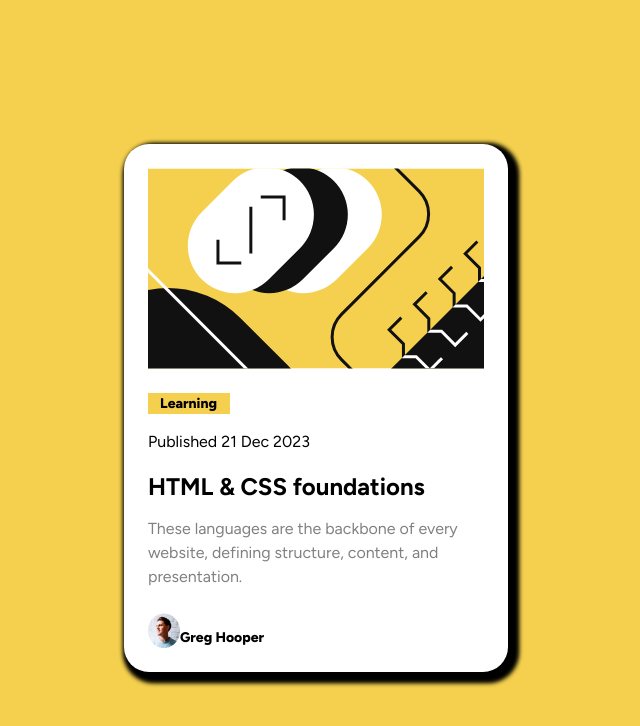
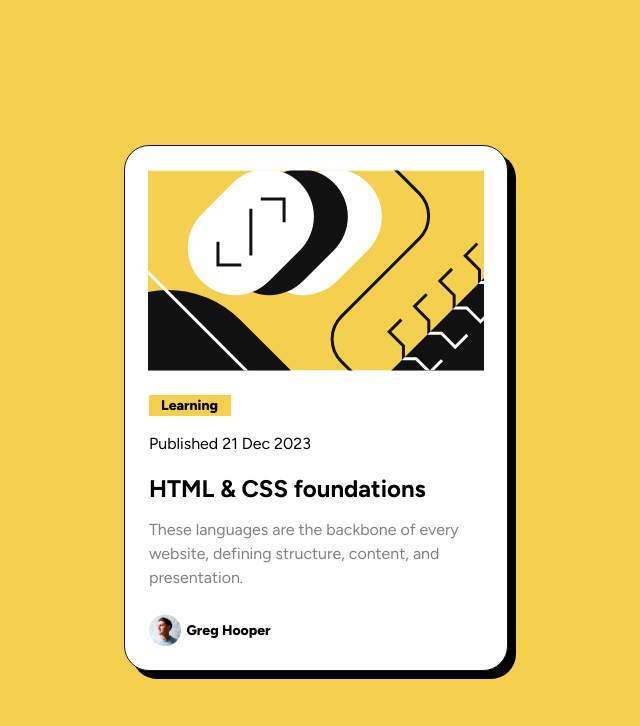
Before and after one commit to kmilo0/blog-preview-card, a plain HTML site: page index.html in a window 1280 px wide. Shown: the whole page, without its empty margins (324-964 px from the left). Drawn offline with Linux system fonts and the light colour scheme.

Commit message:
Positioning the copy Greg Hooper

```diff
--- a/css/index.css
+++ b/css/index.css
@@ -18,10 +18,11 @@
 }
 
 .card {
+  width: 384px;
+  border-radius: 25px;
+  box-shadow: 8px 8px;
+  border: solid 1px var(--black);
   background-color: var(--pure-white);
-  width: 384px;
-  box-shadow: 5px 5px 5px 5px, 5px 5px 5px 5px;
-  border-radius: 25px;
 }
 
 .image {
@@ -49,11 +50,13 @@
 
 .author {
   display: flex;
+  align-items: center;
   margin: 0px 0px 24px 24px;
 }
 
 .userpic {
   width: 32px;
+  margin-right: 5.5px;
 }
 
 .authorname {
--- a/index.html
+++ b/index.html
@@ -23,9 +23,8 @@
     <link rel="stylesheet" href="css/a-more-modern-CSS-reset.css" />
     <link rel="stylesheet" href="css/index.css" />
   </head>
-  <body>
-    <main class="center-screen">
-      <div class="card">
+  <body class="center-screen">
+    <main class="card">
       <img class="image" src="assets/images/illustration-article.svg" />
       <div class="content">
         <div class="category">
@@ -37,14 +36,13 @@
         <h2>HTML & CSS foundations</h2>
 
         <p class="description">
-            These languages are the backbone of every website, defining
-            structure, content, and presentation.
+          These languages are the backbone of every website, defining structure,
+          content, and presentation.
         </p>
       </div>
       <div class="author">
         <img class="userpic" src="assets/images/image-avatar.webp" />
-          <p class="authorname">Greg Hooper</p>
-        </div>
+        <span class="authorname">Greg Hooper</span>
       </div>
     </main>
   </body>
```
Lines whose indentation alone changed are shown as unchanged.
